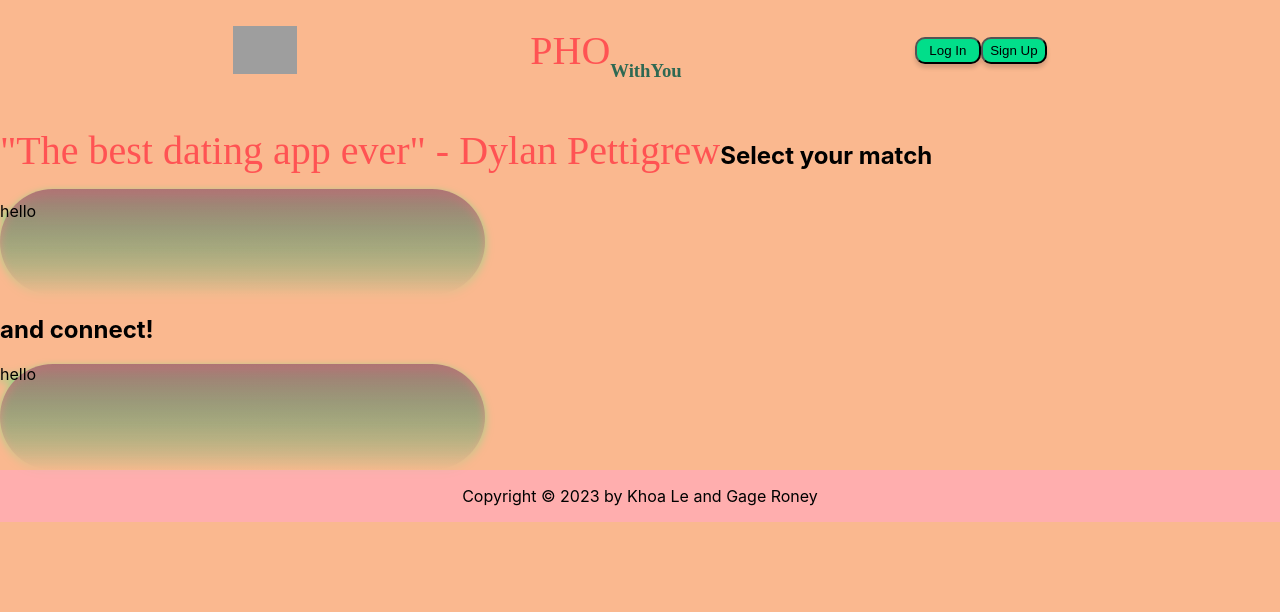
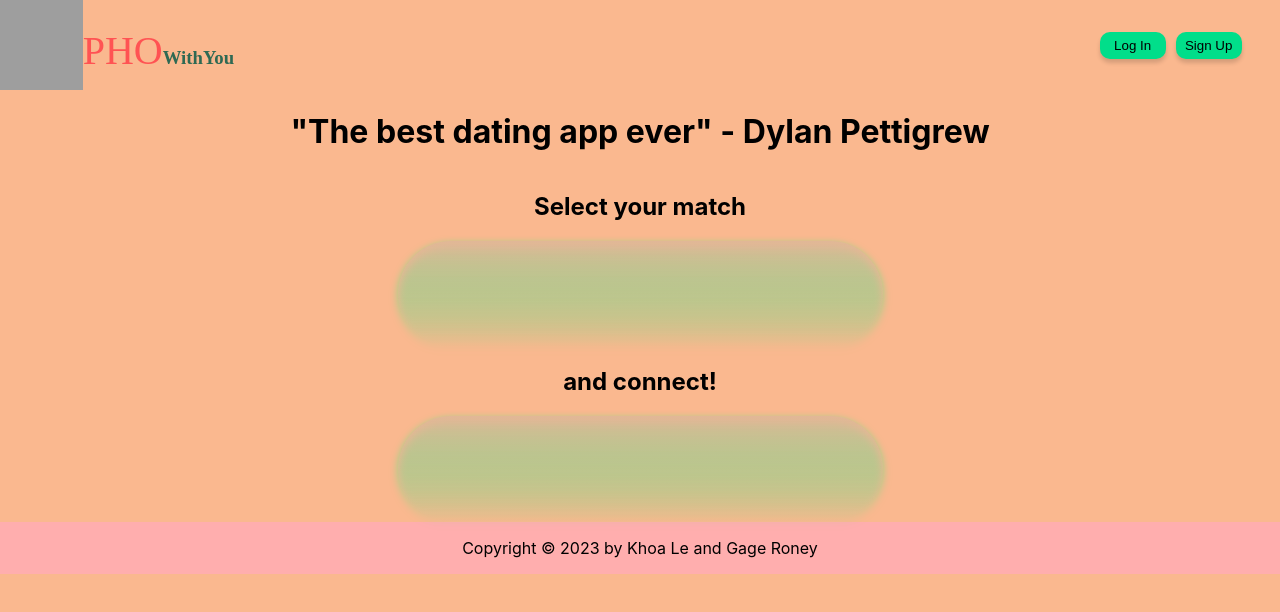
Before and after one commit to lenhatdangkhoa/PhoWithYou, a React (Create React App) app: page / in a window 1280 px wide. Shown: the top 612 px of the page. Built offline with nearby package versions, Linux system fonts and the light colour scheme; grey boxes are pictures that could not be loaded.

Commit message:
major changes to main page

```diff
--- a/src/App.css
+++ b/src/App.css
@@ -1,18 +1,25 @@
+.App {
+  display: flex;
+  flex-direction: column;
+}
 #app-logo {
-  width: 5%;
+  width: 15%;
+  height: auto;
 }
 
 .header {
   display: flex;
   align-items: center;
-  justify-content: space-evenly;
+  justify-content: space-between;
+}
+.logoName {
+  display: flex;
+}
+body {
+  background-color: #fab88f;
 }
 
-body{
-background-color: #fab88f;
-}
-
-h1 {
+.titleName > h1 {
   color: #ff5353;
   font-family: "Great Sailor";
   font-style: normal;
@@ -20,21 +27,39 @@ h1 {
   font-size: 40px;
   float: left;
   padding-bottom: 0px;
+  margin-bottom: 0px;
 }
 
-h3 {
+.titleName > h3 {
   font-family: "Great Sailor";
   font-style: normal;
   color: #2e6953;
   float: right;
-  padding-bottom: 0px;
+  padding-bottom: 3%;
+  margin-bottom: 0px;
 }
 
 .titleName {
   display: flex;
   align-items: flex-end;
+  padding-bottom: 3%;
 }
 
+.buttons {
+  display: flex;
+  column-gap: 10px;
+  margin-right: 3%;
+}
+
+.body {
+  display: flex;
+  flex-direction: column;
+  align-items: center;
+  flex-grow: 1;
+}
+.body > h2 {
+  text-align: center;
+}
 /*
 position: absolute;
 width: 183px;
--- a/src/App.js
+++ b/src/App.js
@@ -7,6 +7,7 @@ function App() {
   return (
     <div className="App">
       <div className="header">
+        <div className="logoName">
           <img
             src="https://cdn3.iconfinder.com/data/icons/valentine2/100/Valentine_love-11-512.png"
             alt="wine glass"
@@ -16,22 +17,20 @@ function App() {
             <h1>PHO</h1>
             <h3>WithYou</h3>
           </div>
-
-        <div>
+        </div>
+        <div className="buttons">
           <a href="https://react.school" target="_blank">
-            <Button buttonName="Log In"/>
+            <Button buttonName="Log In" />
           </a>
-
           <Button buttonName="Sign Up" />
         </div>
       </div>
       <div className="body">
         <h1>"The best dating app ever" - Dylan Pettigrew</h1>
-        <br />
         <h2>Select your match</h2>
-        <Card>hello</Card>
+        <Card></Card>
         <h2>and connect!</h2>
-        <Card>hello</Card>
+        <Card></Card>
       </div>
       <Footer />
     </div>
--- a/src/components/Button.css
+++ b/src/components/Button.css
@@ -1,10 +1,9 @@
 /* Log In Box */
 button {
-
-    width: 66px;
-    height: 27px;
-
-    background: #01DE8A;
-    box-shadow: 0px 4px 4px rgba(0, 0, 0, 0.15);
-    border-radius: 10px;
+  width: 66px;
+  height: 27px;
+  background: #01de8a;
+  box-shadow: 0px 4px 4px rgba(0, 0, 0, 0.15);
+  border-radius: 10px;
+  border: 0px;
 }
--- a/src/components/Card.css
+++ b/src/components/Card.css
@@ -1,15 +1,10 @@
 .Card {
- /* Group 8 */
-width: 485px;
-height: 106px;
-
-background: linear-gradient(180deg, #ad7474 0%, rgba(196, 196, 196, 0) 100%);
-filter: drop-shadow(0px 4px 4px rgba(0, 255, 119, 0.75));
-
-border-radius: 81.5px;
+  width: 485px;
+  height: 106px;
+  background: linear-gradient(180deg, #e1b796 0%, rgba(196, 196, 196, 0) 100%);
+  filter: drop-shadow(0px 4px 4px rgba(0, 255, 119, 0.75));
+  border-radius: 81.5px;
 }
-
-
 
 /* Ellipse 3 */
 
@@ -36,7 +31,6 @@ height: 40px;
 
 background: #A93030; */
 
-
 /* Southern, Beard, isSpiderman */
 
 /*
@@ -50,8 +44,6 @@ font-size: 15px;
 line-height: 15px;
 
 color: #14855A; */
-
-
 
 /* ✘ */
 
@@ -67,8 +59,6 @@ line-height: 20px;
 text-align: center;
 
 color: #FF5353; */
-
-
 
 /* ✓ */
 
@@ -86,7 +76,6 @@ text-align: center;
 color: #32FFB1;
  */
 
-
 /* Gage Roney */
 /*
 
--- a/src/components/Footer.css
+++ b/src/components/Footer.css
@@ -1,7 +1,7 @@
-.Footer{
-    background-color: #FFAEAE;
-    color: rgb(0, 0, 0);
-    text-align: center;
-    display: flex;
-    flex-direction: column;
+.Footer {
+  background-color: #ffaeae;
+  color: rgb(0, 0, 0);
+  text-align: center;
+  display: flex;
+  flex-direction: column;
 }
```
Lines whose indentation alone changed are shown as unchanged.
